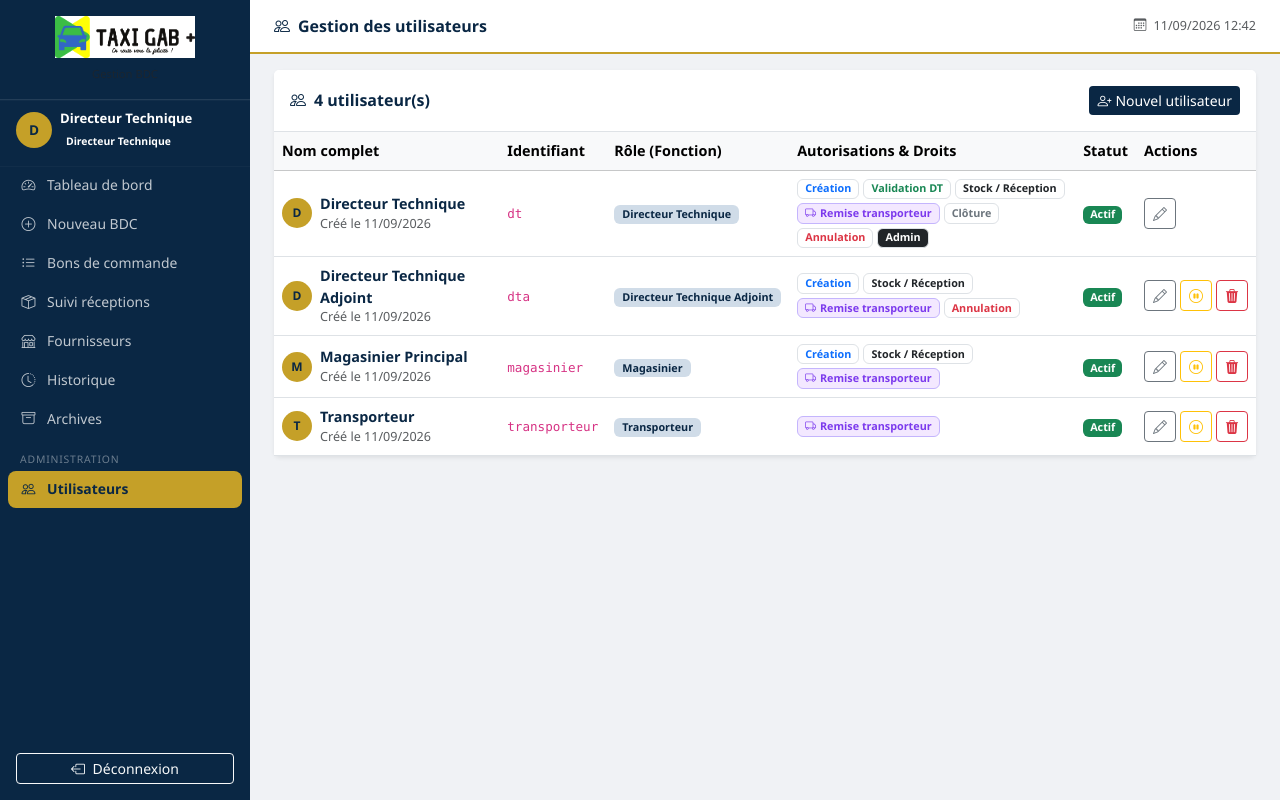
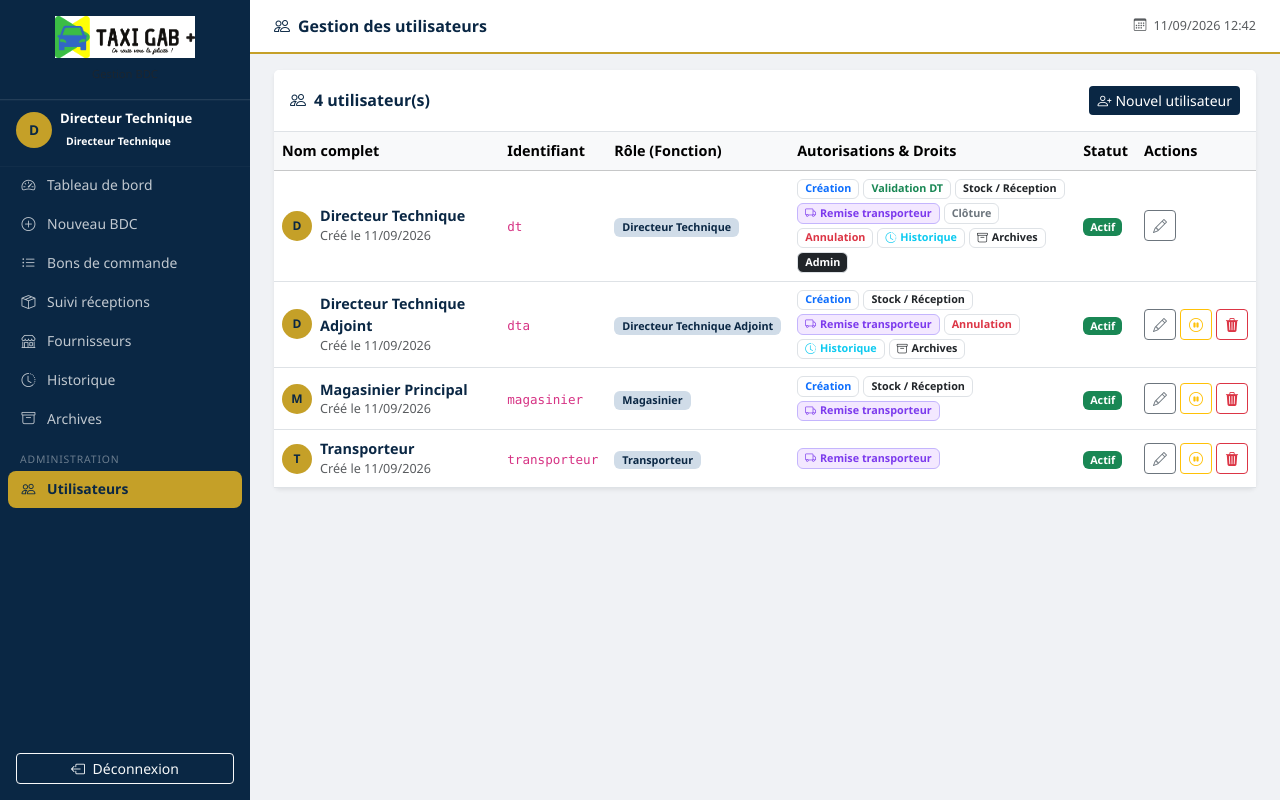
Before and after one commit to danielmouity241-afk/taxigab-bdc, a Flask app: page /admin/utilisateurs in a window 1280 px wide. Run offline with Flask 3, Linux system fonts and the light colour scheme; a user stored in the database is signed in; data comes from the database, SQL or seed files in the repository.

Commit message:
Archives mensuelles indépendantes, historique groupé par bon & gestion des droits (templates/admin/users.html)

```diff
--- a/templates/admin/users.html
+++ b/templates/admin/users.html
@@ -66,6 +66,12 @@
                   {% if user.peut_annuler or user.role in ['DT', 'DTA'] %}
                     <span class="badge bg-danger-soft text-danger border" title="Peut annuler">Annulation</span>
                   {% endif %}
+                  {% if user.peut_voir_historique or (user.can_voir_historique and not user.est_spectateur) %}
+                    <span class="badge bg-info-soft text-info border" title="Peut consulter l'historique"><i class="bi bi-clock-history me-1"></i>Historique</span>
+                  {% endif %}
+                  {% if user.peut_voir_archives or (user.can_voir_archives and not user.est_spectateur) %}
+                    <span class="badge bg-warning-soft text-dark border" title="Peut consulter les archives"><i class="bi bi-archive me-1"></i>Archives</span>
+                  {% endif %}
                   {% if user.peut_gerer_utilisateurs or user.role == 'DT' %}
                     <span class="badge bg-dark text-white border" title="Administrateur des comptes">Admin</span>
                   {% endif %}
```
